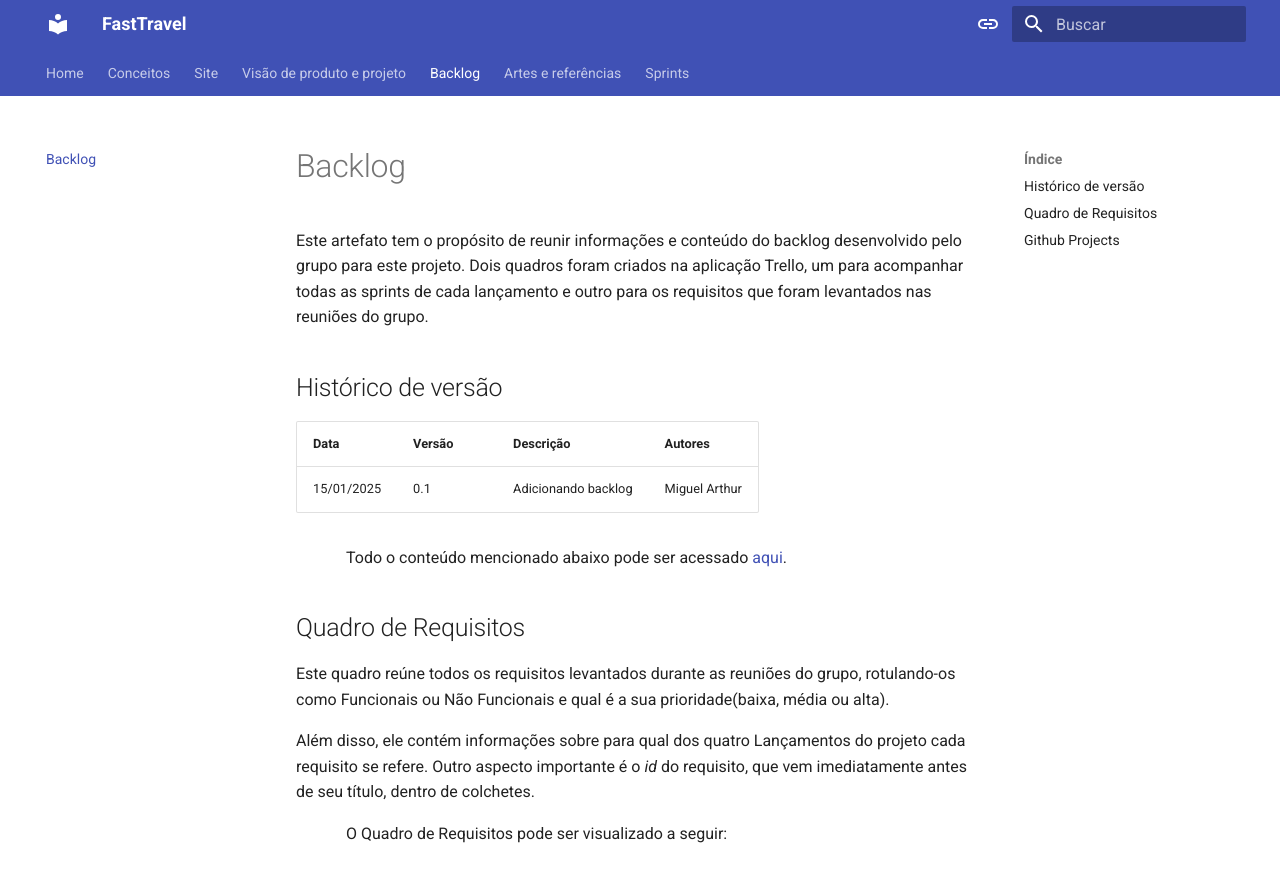
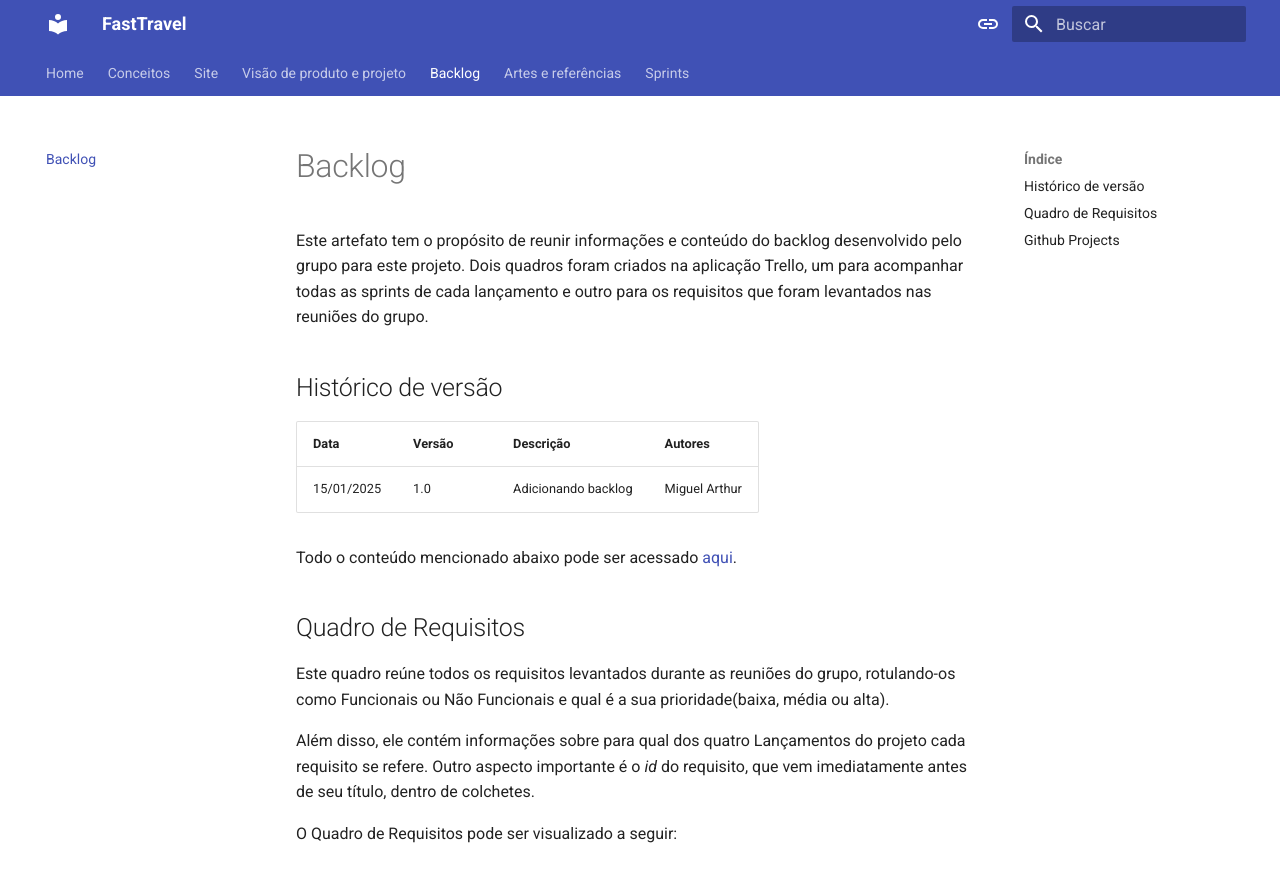
Before and after one commit to FGA-REQ/2024.2-Kingsman, an MkDocs documentation site: the page built from gitpages/backlog.md, in a window 1280 px wide and 900 px high. Shown: the top 882 px of the window. Built offline with MkDocs 1.6.1 and Material for MkDocs 9.7.7, drawn with Linux system fonts in a browser that asks for light colours.

Commit message:
padronizando versao

```diff
--- a/gitpages/backlog.md
+++ b/gitpages/backlog.md
@@ -6,16 +6,16 @@ Este artefato tem o propósito de reunir informações e conteúdo do backlog de
 
 |Data|Versão|Descrição|Autores|
 |--|--|--|--|
-|15/01/2025|0.1|Adicionando backlog|Miguel Arthur|
+|15/01/2025|1.0|Adicionando backlog|Miguel Arthur|
 
-<p style="text-indent: 50px;text-align: justify;"> Todo o conteúdo mencionado abaixo pode ser acessado <a href="" target="_blank">aqui</a>. </p>
+Todo o conteúdo mencionado abaixo pode ser acessado <a href="" target="_blank">aqui</a>.
 
 ## Quadro de Requisitos
 Este quadro reúne todos os requisitos levantados durante as reuniões do grupo, rotulando-os como Funcionais ou Não Funcionais e qual é a sua prioridade(baixa, média ou alta).
 
 Além disso, ele contém informações sobre para qual dos quatro Lançamentos do projeto cada requisito se refere. Outro aspecto importante é o _id_ do requisito, que vem imediatamente antes de seu título, dentro de colchetes.
 
-<p style="text-indent: 50px;text-align: justify;"> O Quadro de Requisitos pode ser visualizado a seguir: </p>
+O Quadro de Requisitos pode ser visualizado a seguir:
 
 <iframe src="" frameBorder="0" width="500" height="500"></iframe>
 
```
